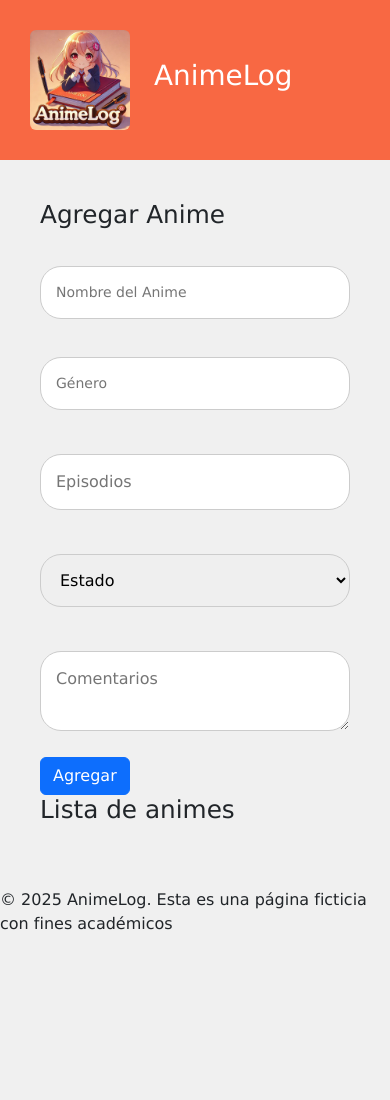
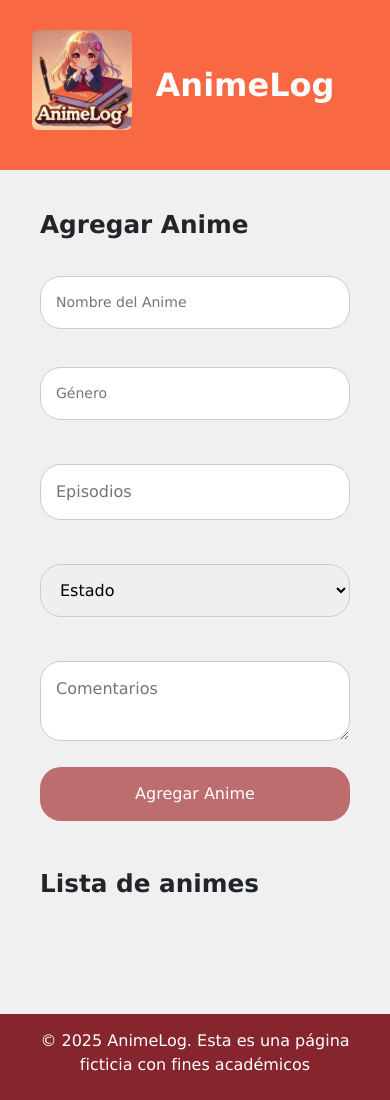
Before and after one commit to anamight/aplicacion-CRUD-anime, a plain HTML site: page index.html in a window 390 px wide. Before the commit the page ends 952 px from the top, so only its background shows below. Drawn offline with nearby package versions, Linux system fonts and the light colour scheme.

Commit message:
se agrega el complemento del css y se modifica el color del botón así como se agrega un margin top a el h2

```diff
--- a/index.html
+++ b/index.html
@@ -60,12 +60,12 @@
                     <label for="anime-comments"></label>
                     <textarea id="anime-comments" placeholder="Comentarios"></textarea>
                 </div>
-                <button type="submit" class="btn btn-primary mt-3">Agregar</button>
+                <button type="submit" class="mt-3">Agregar Anime</button>
             </form>
         </section>
 
         <section class="anime-list">
-            <h2>Lista de animes</h2>
+            <h2 class="mt-5">Lista de animes</h2>
             <table class="table" id="anime-table">
                 <tbody></tbody>
             </table>
--- a/styles.css
+++ b/styles.css
@@ -33,10 +33,16 @@ header {
     border-radius: 21px;
 }
 
+h1 {
+    margin: 0;
+    font-size: 32px;
+
+}
 h1, h2{
     white-space: nowrap;
     text-overflow: ellipsis;
     overflow: hidden;
+    font-weight: bold;
 }
 
 main {
@@ -52,3 +58,67 @@ form input, form textarea, form select {
     border-radius: 21px;
     border: 1px solid #ccc;
 }
+
+form button {
+    background-color: #bd6d6e;
+    color: white;
+    border: none;
+    cursor: pointer;
+    padding: 15px;
+    border-radius:  21px;
+    font-size: 16px;
+    transition: background-color 0.3s ease;
+}
+
+form button:hover {
+    background-color: #a55a5b;
+}
+
+table {
+    width: 100%;
+    border-collapse: collapse;
+    margin-top: 20px;
+}
+
+table th, table td {
+    padding: 15px;
+    text-align: left;
+    border-bottom: 1px solid #ddd;
+}
+
+table th {
+    background-color: #f86843;
+    color: white;
+}
+
+table tr:hover {
+    background-color: #f5f5f5;
+}
+
+footer {
+    text-align: center;
+    padding: 15px;
+    background-color: #86252e;
+    color: white;
+    margin-top: 40px;
+}
+
+@media (max-width: 768px){
+    header {
+        flex-direction: column;
+        text-align: center
+    }
+
+    .logo img {
+        margin-bottom: 10px;
+    }
+
+    form input, form textarea, form select, form button {
+        width: 100%;
+    }
+
+    table {
+        display: block;
+        overflow: auto;
+    }
+}
```
